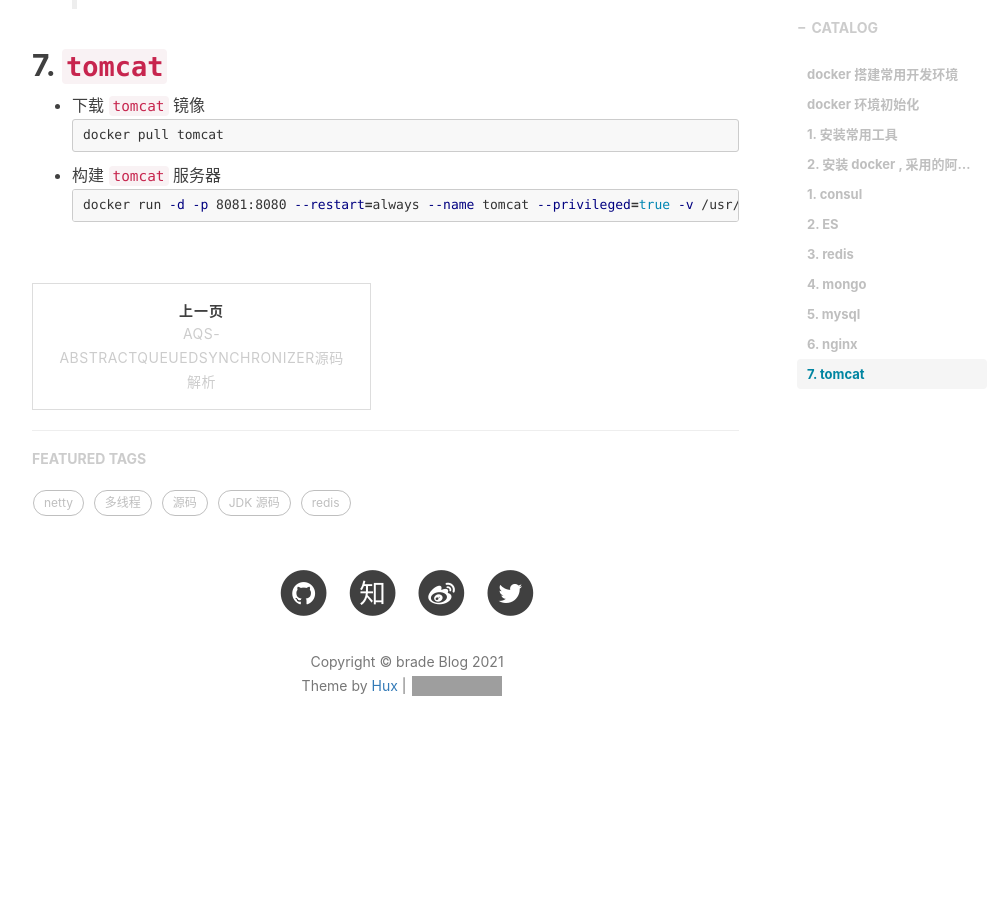
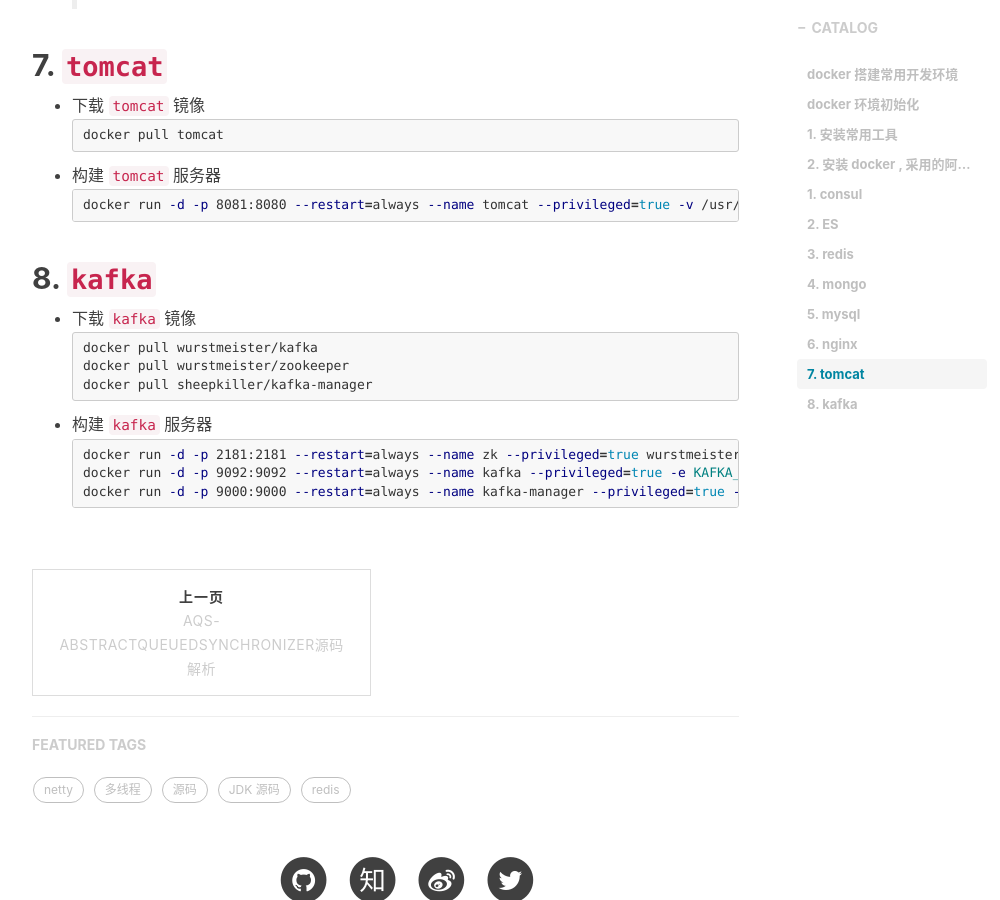
Before and after one commit to brade1314/brade1314.github.io, a Jekyll site: the page built from _posts/2021-10-27-docker搭建常用开发环境.md, in a window 1280 px wide and 900 px high, scrolled down 2979 px. Shown: the whole window, without its empty margins (233-1233 px from the left). Built offline with Jekyll 4.4.1, drawn with Linux system fonts in a browser that asks for light colours; nearby versions of some CDN libraries; comment, search, counter and statistics services are not loaded; before the commit the page ends 3742 px from its top, so only the background shows below that; grey boxes are pictures that could not be loaded.

Commit message:
Update 2021-10-27-docker搭建常用开发环境.md
add kafka config

````diff
--- a/_posts/2021-10-27-docker搭建常用开发环境.md
+++ b/_posts/2021-10-27-docker搭建常用开发环境.md
@@ -126,3 +126,17 @@
 ```shell
 docker run -d -p 8081:8080 --restart=always --name tomcat --privileged=true -v /usr/local/servers/tomcat/webapps:/usr/local/tomcat/webapps tomcat
 ```
+
+## 8. `kafka`
+- 下载 `kafka` 镜像
+```shell
+docker pull wurstmeister/kafka
+docker pull wurstmeister/zookeeper
+docker pull sheepkiller/kafka-manager
+```
+- 构建 `kafka` 服务器
+```shell
+docker run -d -p 2181:2181 --restart=always --name zk --privileged=true wurstmeister/zookeeper
+docker run -d -p 9092:9092 --restart=always --name kafka --privileged=true -e KAFKA_BROKER_ID=0 -e KAFKA_ZOOKEEPER_CONNECT=192.168.184.128:2181 -e KAFKA_ADVERTISED_LISTENERS=PLAINTEXT://192.168.184.128:9092 -e KAFKA_LISTENERS=PLAINTEXT://0.0.0.0:9092  wurstmeister/kafka
+docker run -d -p 9000:9000 --restart=always --name kafka-manager --privileged=true --link zookeeper:zookeeper --link kafka:kafka --env ZK_HOSTS=zookeeper:2181 sheepkiller/kafka-manager
+```
````
